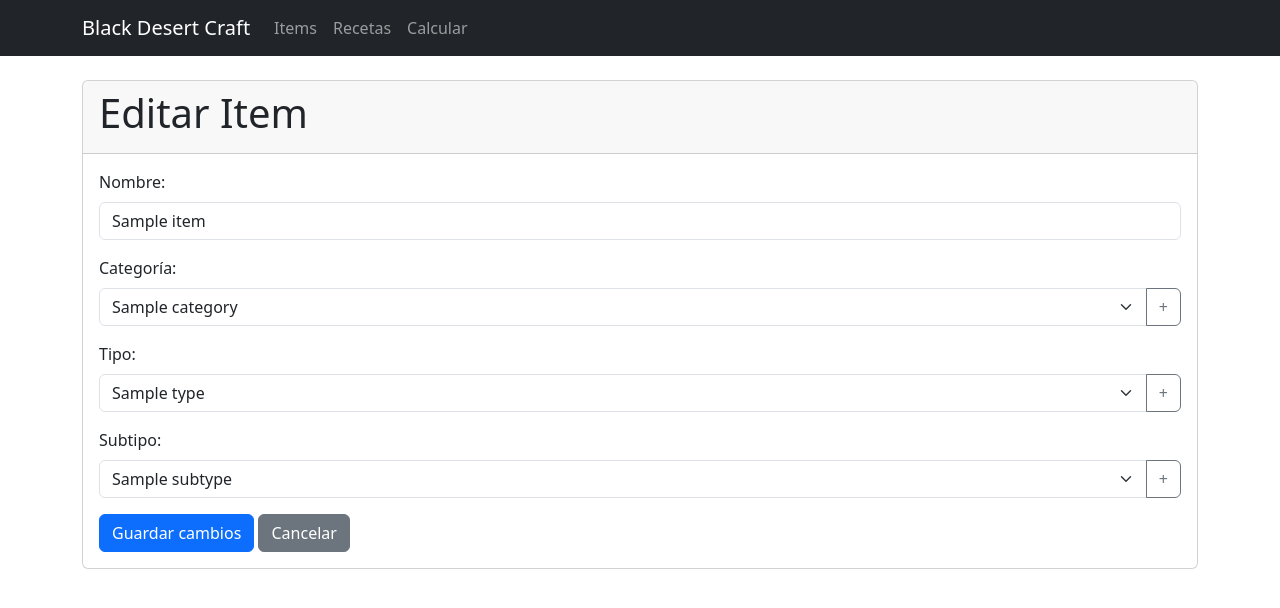
After one commit to reivincitot/items_crud, a Django app: page /items/editar/1/ in a window 1280 px wide. The commit adds this page. Shown: the top 608 px of the page. Run offline with Django 4.2, Linux system fonts and the light colour scheme; tables that the repository leaves empty hold one stand-in row (values such as "Sample post").

Commit message:
Adicion botones
se agrega el botón editar para los materiales y las recetas ya creadas para que el usuario pueda corregir posibles errores

```diff
--- a/Items_Calculator/item_list/urls.py
+++ b/Items_Calculator/item_list/urls.py
@@ -9,4 +9,5 @@ urlpatterns = [
     path('ajax/add_category/', views.ajax_add_category, name='ajax_add_category'),
     path('ajax/add_type/', views.ajax_add_type, name='ajax_add_type'),
     path('ajax/add_subtype/', views.ajax_add_subtype, name='ajax_add_subtype'),
+    path('editar/<int:pk>/', views.item_edit, name='edit')
 ]
--- a/Items_Calculator/item_list/views.py
+++ b/Items_Calculator/item_list/views.py
@@ -64,3 +64,22 @@ def item_delete(request, pk):
         item.delete()
         return redirect('item_list:list')
     return render(request, 'items/delete.html', {'item': item})
+
+def item_edit(request, pk):
+    item = get_object_or_404(Item, pk=pk)
+    if request.method == 'POST':
+        item.name = request.POST['name']
+        item.category_id = request.POST['category']
+        item.type_id = request.POST['type']
+        item.subtype_id = request.POST.get('subtype') or None
+        item.save()
+        return redirect('item_list:list')
+    categories = Category.objects.all()
+    types = Type.objects.all()
+    subtypes = Subtype.objects.all()
+    return render(request, 'items/edit.html', {
+        'item': item,
+        'categories': categories,
+        'types': types,
+        'subtypes': subtypes
+    })
--- a/Items_Calculator/recipe_list/urls.py
+++ b/Items_Calculator/recipe_list/urls.py
@@ -5,4 +5,5 @@ urlpatterns = [
     path('', views.recipe_list, name='recipe_list'),
     path('crear/', views.recipe_create, name='recipe_create'),
     path('<int:pk>/', views.recipe_detail, name='recipe_detail'),
+    path('editar/<int:pk>/', views.recipe_edit, name='recipe_edit'),
 ]
--- /dev/null
+++ b/Items_Calculator/templates/items/edit.html
@@ -0,0 +1,57 @@
+{% extends 'base.html' %}
+{% block content %}
+<div class="card">
+    <div class="card-header">
+        <h1>Editar Item</h1>
+    </div>
+    <div class="card-body">
+        <form method="post">
+            {% csrf_token %}
+            <div class="mb-3">
+                <label class="form-label">Nombre:</label>
+                <input type="text" name="name" class="form-control" value="{{ item.name }}" required>
+            </div>
+            <div class="mb-3">
+                <label class="form-label">Categoría:</label>
+                <div class="input-group">
+                    <select name="category" class="form-select" required>
+                        <option value="">-- seleccione --</option>
+                        {% for cat in categories %}
+                        <option value="{{ cat.id }}" {% if cat.id == item.category.id %}selected{% endif %}>{{ cat.name }}</option>
+                        {% endfor %}
+                    </select>
+                    <button type="button" class="btn btn-outline-secondary" data-bs-toggle="modal" data-bs-target="#modalCategoria">+</button>
+                </div>
+            </div>
+            <!-- Repite igual para Tipo y Subtipo, usando item.type.id y item.subtype.id -->
+            <div class="mb-3">
+                <label class="form-label">Tipo:</label>
+                <div class="input-group">
+                    <select name="type" class="form-select" required>
+                        <option value="">-- seleccione --</option>
+                        {% for t in types %}
+                        <option value="{{ t.id }}" {% if t.id == item.type.id %}selected{% endif %}>{{ t.name }}</option>
+                        {% endfor %}
+                    </select>
+                    <button type="button" class="btn btn-outline-secondary" data-bs-toggle="modal" data-bs-target="#modalTipo">+</button>
+                </div>
+            </div>
+            <div class="mb-3">
+                <label class="form-label">Subtipo:</label>
+                <div class="input-group">
+                    <select name="subtype" class="form-select">
+                        <option value="">-- opcional --</option>
+                        {% for st in subtypes %}
+                        <option value="{{ st.id }}" {% if st.id == item.subtype.id %}selected{% endif %}>{{ st.name }}</option>
+                        {% endfor %}
+                    </select>
+                    <button type="button" class="btn btn-outline-secondary" data-bs-toggle="modal" data-bs-target="#modalSubtipo">+</button>
+                </div>
+            </div>
+            <button type="submit" class="btn btn-primary">Guardar cambios</button>
+            <a href="{% url 'item_list:list' %}" class="btn btn-secondary">Cancelar</a>
+        </form>
+    </div>
+</div>
+<!-- Incluir los mismos modales que en create.html (los modales ya existen en tu proyecto) -->
+{% endblock %}
```
Also changed, not shown: Items_Calculator/recipe_list/views.py (+27 -0 lines), Items_Calculator/templates/items/list.html (+9 -6 lines), Items_Calculator/templates/recipes/edit.html (added, +56 -0 lines), Items_Calculator/templates/recipes/list.html (+6 -3 lines).
